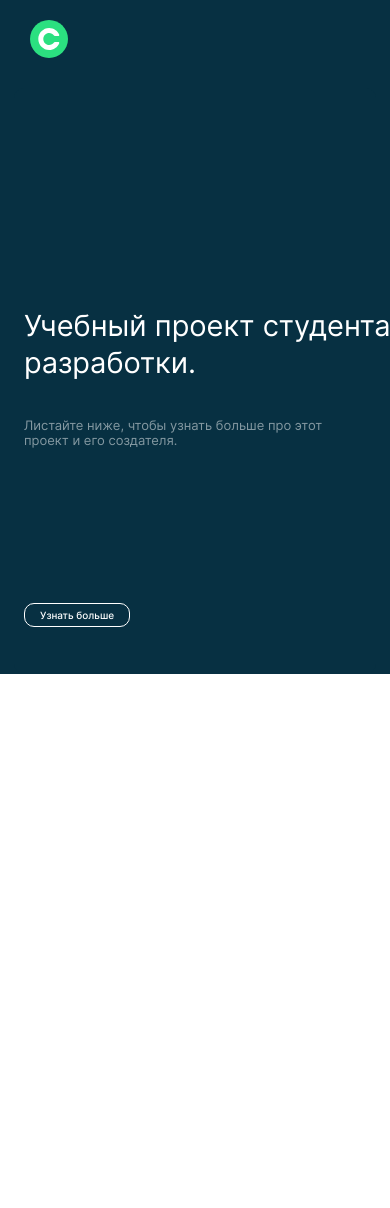
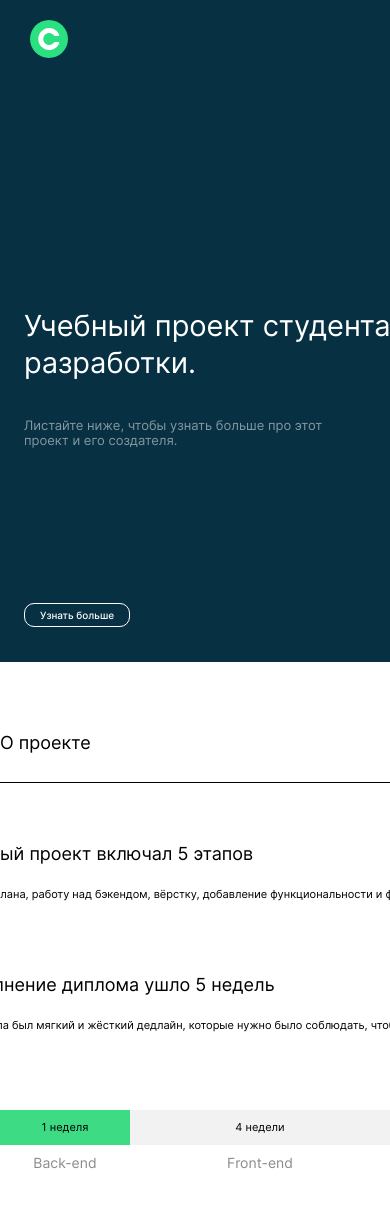
Before and after one commit to Flipster99964/movies-explorer-frontend, a React (Create React App) app: page / in a window 390 px wide. Shown: the top 1208 px of the page. Before the commit the page ends 844 px from the top, so only its background shows below. Built offline with nearby package versions, Linux system fonts and the light colour scheme.

Commit message:
сверстать about project

```diff
--- /dev/null
+++ b/src/components/AboutProject/AboutProject.css
@@ -0,0 +1,41 @@
+.about {
+    padding: 110px 70px;
+    background-color: #fff;
+  }
+
+  @media (max-width: 768px) {
+    .about {
+      padding: 90px 0;
+    }
+  }
+
+  @media (max-width: 500px) {
+    .about {
+      padding: 70px 0;
+    }
+  }
+
+  .about__cards {
+    padding-top: 70px;
+    display: flex;
+    align-items: center;
+    justify-content: center;
+    gap: 40px;
+    margin-bottom: 110px;
+  }
+
+  @media (max-width: 768px) {
+    .about__cards {
+      gap: 30px;
+      margin-bottom: 93px;
+    }
+  }
+
+  @media (max-width: 500px) {
+    .about__cards {
+      padding-top: 60px;
+      flex-direction: column;
+      gap: 56px;
+      margin-bottom: 60px;
+    }
+  }
--- /dev/null
+++ b/src/components/AboutProject/AboutProject.js
@@ -0,0 +1,38 @@
+import React from "react";
+
+import Container from "../Container/Container";
+import TextCard from "../TextCard/TextCard";
+import Roadmap from "../Roadmap/Roadmap";
+import Title from "../Title/Title";
+import "./AboutProject.css";
+
+const textCards = [
+  {
+    id: 1,
+    title: "Дипломный проект включал 5 этапов",
+    description:
+      "Составление плана, работу над бэкендом, вёрстку, добавление функциональности и финальные доработки.",
+  },
+  {
+    id: 2,
+    title: "На выполнение диплома ушло 5 недель",
+    description:
+      "У каждого этапа был мягкий и жёсткий дедлайн, которые нужно было соблюдать, чтобы успешно защититься.",
+  },
+];
+
+function AboutProject() {
+  return (
+      <section className="about">
+        <Title title="О проекте" />
+        <div className="about__cards">
+          {textCards.map(({ id, title, description }) => (
+            <TextCard key={id} title={title} description={description} />
+          ))}
+        </div>
+        <Roadmap />
+      </section>
+  );
+}
+
+export default AboutProject;
--- a/src/components/Main/Main.js
+++ b/src/components/Main/Main.js
@@ -1,10 +1,12 @@
 import React from "react";
+import AboutProject from "../AboutProject/AboutProject";
 import Promo from "../Promo/Promo";
 
 function Main() {
   return (
     <main className="main">
       <Promo />
+      <AboutProject />
     </main>
   );
 }
--- a/src/components/Promo/Promo.css
+++ b/src/components/Promo/Promo.css
@@ -4,7 +4,7 @@
   }
 
   .promo {
-    height: 524px;
+    max-height: 574px;
     display: grid;
     grid-template-columns: 640px 310px;
     max-width: calc(100% - 140px);
@@ -14,6 +14,7 @@
     flex-direction: column;
     padding: 0;
     padding-top: 75px;
+    padding-bottom: 50px;
   }
 
   @media (max-width: 768px) {
--- /dev/null
+++ b/src/components/Roadmap/Roadmap.css
@@ -0,0 +1,58 @@
+.roadmap {
+  display: flex;
+  text-align: center;
+  font-size: 14px;
+  font-weight: 400;
+  line-height: 1.21;
+}
+
+.roadmap__backend {
+  flex: 2;
+}
+
+@media (max-width: 500px) {
+  .roadmap__backend {
+    flex: 1;
+  }
+}
+
+.roadmap__frontend {
+  flex: 8;
+}
+
+@media (max-width: 500px) {
+  .roadmap__frontend {
+    flex: 2;
+  }
+}
+.roadmap__time {
+  margin: 0;
+  padding: 9px 14px;
+  background-color: #F2F2F2;
+  margin-bottom: 14px;
+  color: #000;
+}
+
+@media (max-width: 768px) {
+  .roadmap__time {
+    padding: 9px 10px;
+  }
+}
+
+@media (max-width: 500px) {
+  .roadmap__time {
+    font-size: 11px;
+    padding: 11px 10px;
+    margin-bottom: 10px;
+  }
+}
+
+.roadmap__time_type_colored {
+  background-color: #3ddc84;
+  color: #000;
+}
+
+.roadmap__title {
+  margin: 0;
+  color: #8b8b8b;
+}
--- /dev/null
+++ b/src/components/Roadmap/Roadmap.js
@@ -0,0 +1,20 @@
+import React from "react";
+
+import "./Roadmap.css";
+
+function Roadmap() {
+  return (
+    <div className="roadmap">
+      <div className="roadmap__backend">
+        <p className="roadmap__time roadmap__time_type_colored">1 неделя</p>
+        <p className="roadmap__title">Back-end</p>
+      </div>
+      <div className="roadmap__frontend">
+        <p className="roadmap__time">4 недели</p>
+        <p className="roadmap__title">Front-end</p>
+      </div>
+    </div>
+  );
+}
+
+export default Roadmap;
--- /dev/null
+++ b/src/components/TextCard/TextCard.css
@@ -0,0 +1,42 @@
+.text-card__title {
+    margin: 0 0 26px;
+    font-size: 20px;
+    font-weight: 400;
+    line-height: 1.21;
+    color: #000000;
+  }
+
+  @media (max-width: 768px) {
+    .text-card__title {
+      margin-bottom: 22px;
+    }
+  }
+
+  @media (max-width: 768px) {
+    .text-card__title {
+      font-size: 18px;
+    }
+  }
+
+  .text-card__description {
+    width: 550px;
+    margin: 0;
+    font-size: 14px;
+    font-weight: 400;
+    line-height: 1.42;
+    color: #000000;
+  }
+
+  @media (max-width: 768px) {
+    .text-card__description {
+      font-size: 12px;
+      line-height: 1.5;
+    }
+  }
+
+  @media (max-width: 500px) {
+    .text-card__description {
+      font-size: 11px;
+      line-height: 1.45;
+    }
+  }
--- /dev/null
+++ b/src/components/TextCard/TextCard.js
@@ -0,0 +1,14 @@
+import React from "react";
+
+import "./TextCard.css";
+
+function TextCard({ title, description }) {
+  return (
+    <div className="text-card">
+      <h3 className="text-card__title">{title}</h3>
+      <p className="text-card__description">{description}</p>
+    </div>
+  );
+}
+
+export default TextCard;
--- /dev/null
+++ b/src/components/Title/Title.css
@@ -0,0 +1,16 @@
+.title {
+    color:#000000;
+    margin: 0;
+    font-size: 22px;
+    font-weight: 400;
+    line-height: 1.21;
+    padding-bottom: 23px;
+    border-bottom: 1px solid #000000;
+  }
+
+  @media (max-width: 768px) {
+    .title {
+      font-size: 18px;
+      padding-bottom: 28px;
+    }
+  }
--- /dev/null
+++ b/src/components/Title/Title.js
@@ -0,0 +1,9 @@
+import React from "react";
+
+import "./Title.css";
+
+function Title({ title }) {
+  return <h2 className="title">{title}</h2>;
+}
+
+export default Title;
```
Also changed, not shown: src/components/Container/Container.css (line endings or trailing spaces).
